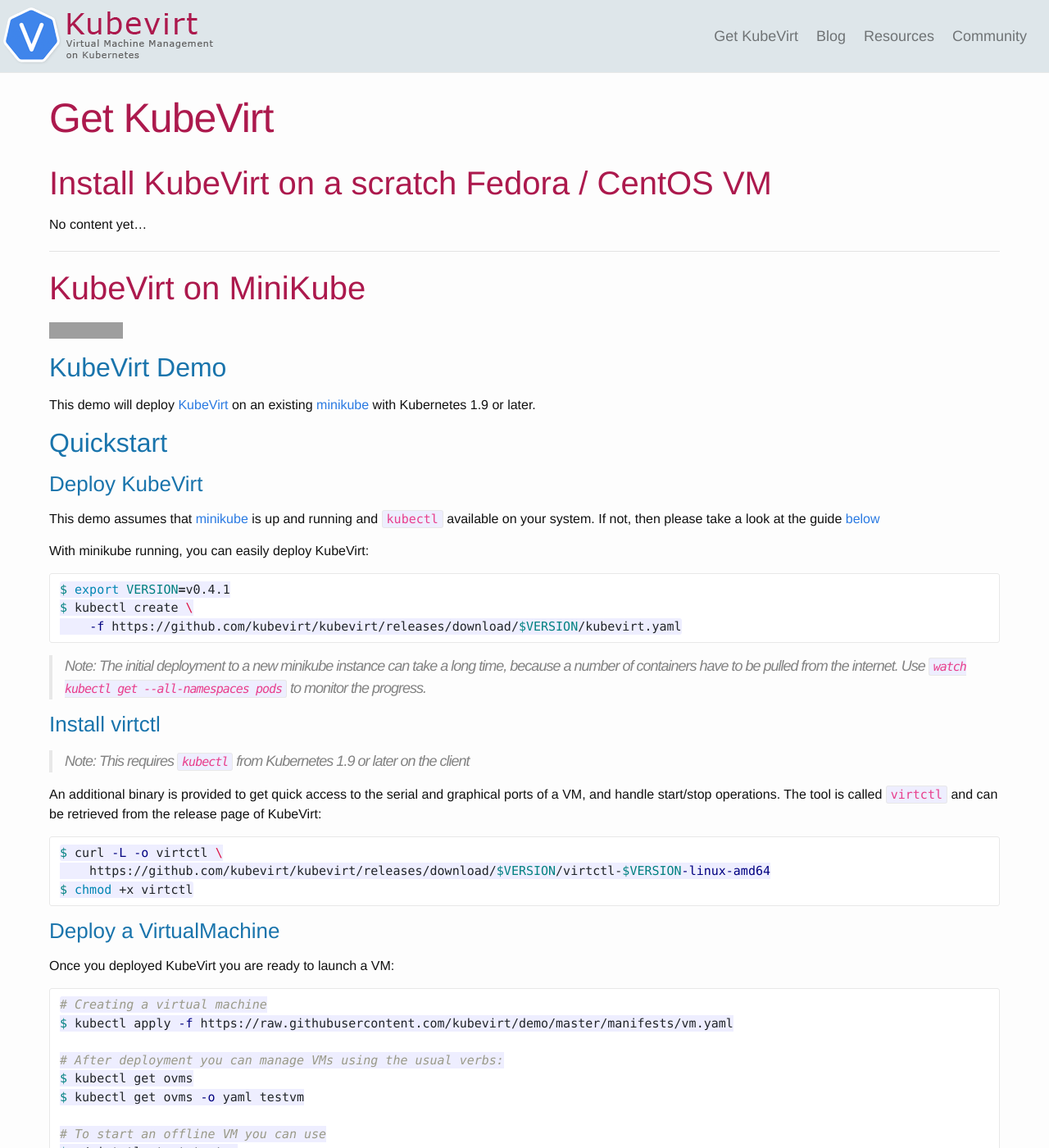
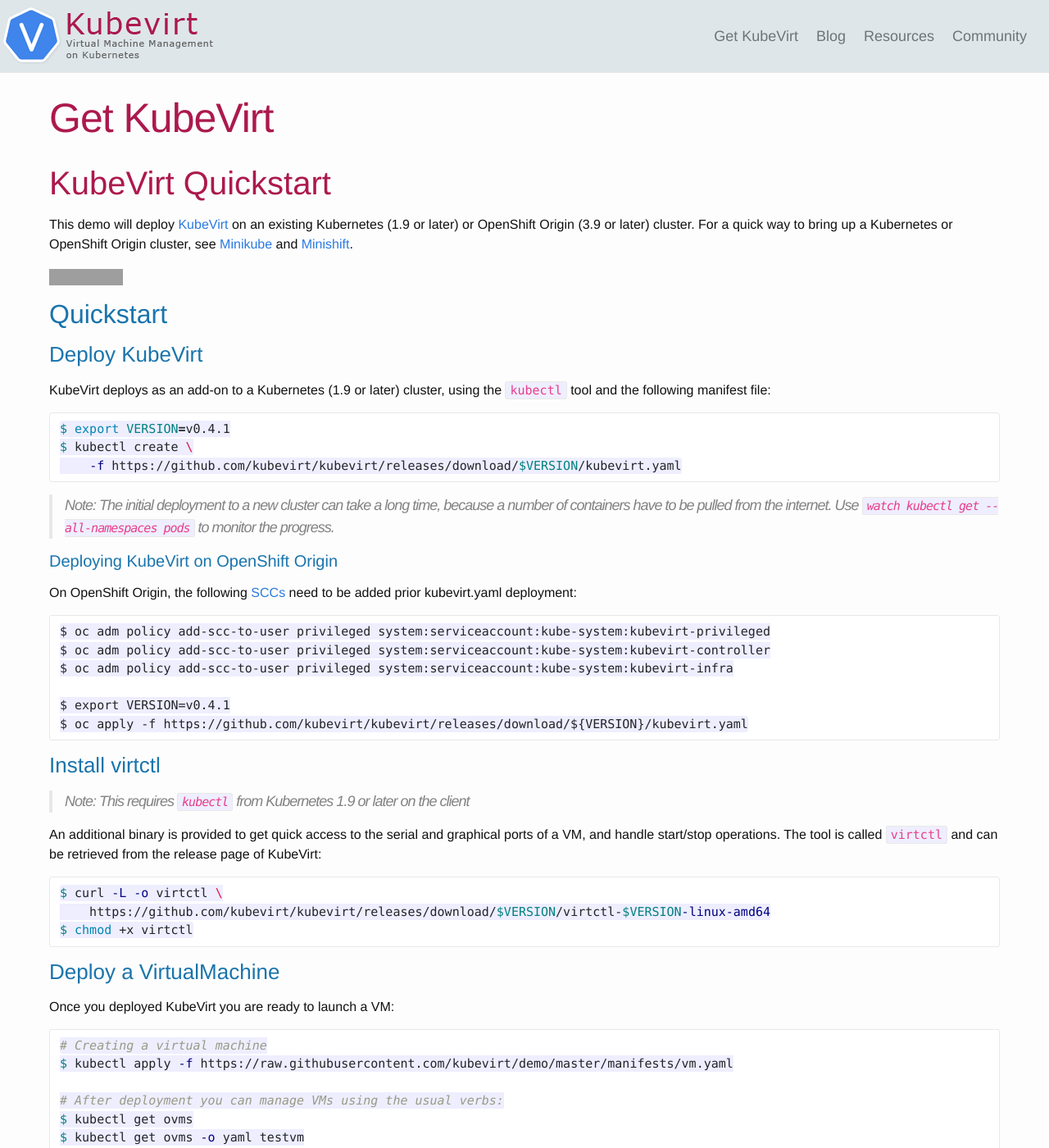
Before and after one commit to kubevirt-website-revamp/kubevirt-website-revamp.github.io, a Jekyll site: the page built from pages/get_kubevirt.md, in a window 1280 px wide and 1400 px high. Shown: the whole window at 82% size. Built offline with Jekyll 4.4.1, drawn with Linux system fonts in a browser that asks for light colours; some of the changed text lies outside the part shown; grey boxes are pictures that could not be loaded.

Commit message:
update quickstart
- suggest minikube, but make clear that steps work with
  existing kube or origin clusters

- add steps for openshift origin

````diff
--- a/pages/get_kubevirt.md
+++ b/pages/get_kubevirt.md
@@ -5,27 +5,18 @@
 order: 2
 ---
 
-# Install KubeVirt on a scratch Fedora / CentOS VM  {#install_1}
-No content yet...
+# KubeVirt Quickstart
 
----
+This demo will deploy [KubeVirt](https://www.kubevirt.io) on an existing Kubernetes (1.9 or
+later) or OpenShift Origin (3.9 or later) cluster. For a quick way to bring up a Kubernetes or OpenShift Origin cluster, see [Minikube](https://github.com/kubernetes/minikube/) and [Minishift](https://www.openshift.org/minishift/).
 
-# KubeVirt on MiniKube {#minikube}
 [![Build Status](https://travis-ci.org/kubevirt/demo.svg?branch=master)](https://travis-ci.org/kubevirt/demo)
-
-## KubeVirt Demo
-
-This demo will deploy [KubeVirt](https://www.kubevirt.io) on an existing
-[minikube](https://github.com/kubernetes/minikube/) with Kubernetes 1.9 or
-later.
 
 ## Quickstart
 
 ### Deploy KubeVirt
 
-This demo assumes that [minikube](https://github.com/kubernetes/minikube/) is up and running and `kubectl` available on your system. If not, then please take a look at the guide [below](#appendix-deploying-minikube)
-
-With minikube running, you can easily deploy KubeVirt:
+KubeVirt deploys as an add-on to a Kubernetes (1.9 or later) cluster, using the `kubectl` tool and the following manifest file:
 
 ```bash
 $ export VERSION=v0.4.1
@@ -33,9 +24,22 @@
     -f https://github.com/kubevirt/kubevirt/releases/download/$VERSION/kubevirt.yaml
 ```
 
-> **Note:** The initial deployment to a new minikube instance can take
+> **Note:** The initial deployment to a new cluster can take
 > a long time, because a number of containers have to be pulled from the
 > internet. Use `watch kubectl get --all-namespaces pods` to monitor the progress.
+
+#### Deploying KubeVirt on OpenShift Origin
+
+On OpenShift Origin, the following [SCCs](https://docs.openshift.com/container-platform/3.9/admin_guide/manage_scc.html) need to be added prior kubevirt.yaml deployment:
+
+```
+$ oc adm policy add-scc-to-user privileged system:serviceaccount:kube-system:kubevirt-privileged
+$ oc adm policy add-scc-to-user privileged system:serviceaccount:kube-system:kubevirt-controller
+$ oc adm policy add-scc-to-user privileged system:serviceaccount:kube-system:kubevirt-infra
+
+$ export VERSION=v0.4.1
+$ oc apply -f https://github.com/kubevirt/kubevirt/releases/download/${VERSION}/kubevirt.yaml
+```
 
 ### Install virtctl
 
@@ -109,8 +113,3 @@
 ```
 
 3. Install `kubectl` via a package manager or [download](https://kubernetes.io/docs/tasks/tools/install-kubectl/#install-kubectl-binary-via-curl) it
-
----
-
-# KubeVirt on an existing Kubernetes cluster {#install_3}
-No content yet...
````
